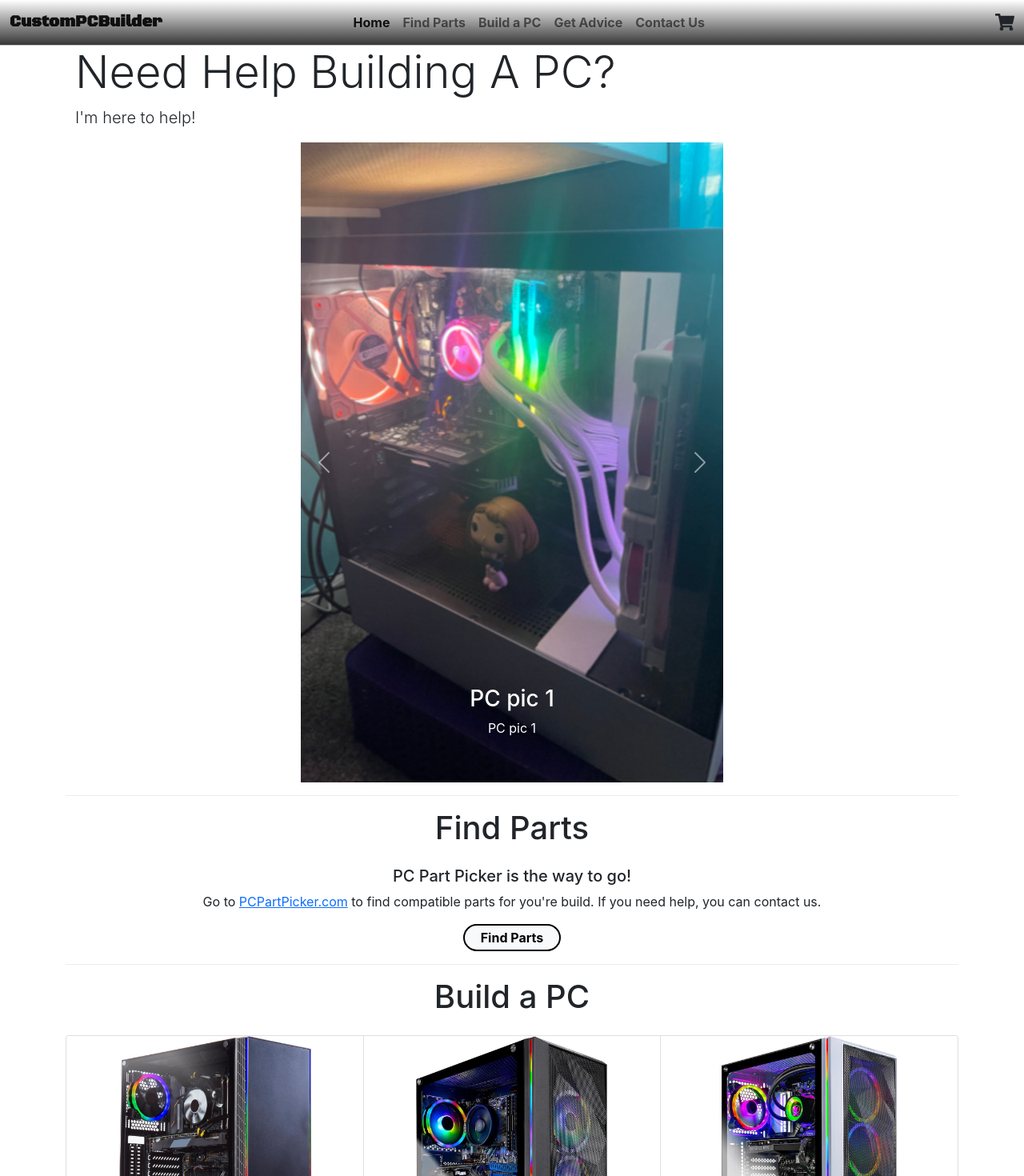
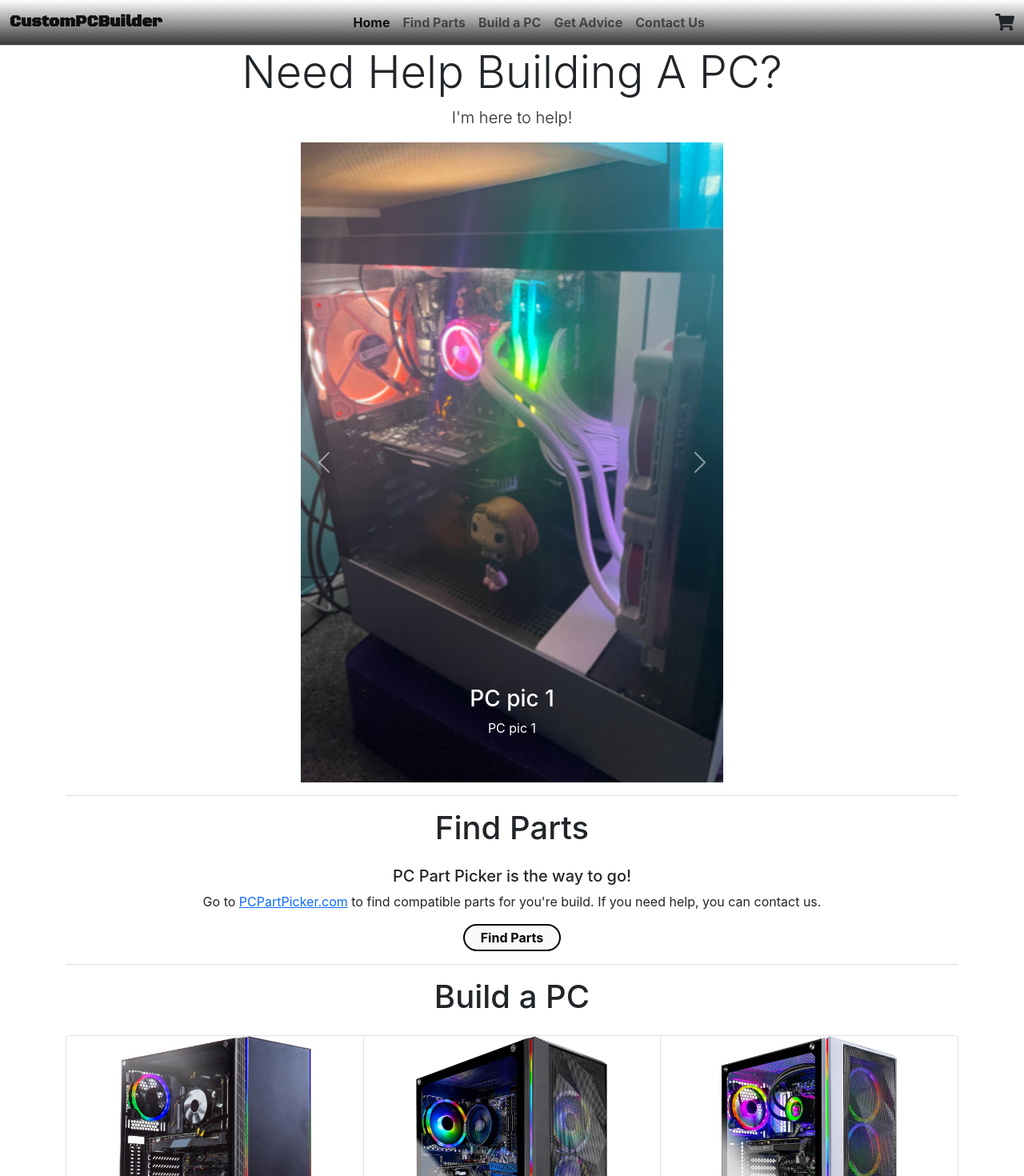
Before and after one commit to Keidusii/Portfolio-project, a React (Create React App) app: page / in a window 1280 px wide. Shown: the top 1470 px of the page at 80% size. Built offline with nearby package versions, Linux system fonts and the light colour scheme.

Commit message:
Style changes

```diff
--- a/src/App.css
+++ b/src/App.css
@@ -9,7 +9,7 @@
 }
 
 hr {
-    background-color: #b3b3b3;
+    background-color: #6b6b6b;
 }
 
 .navbar-brand {
--- a/src/App.js
+++ b/src/App.js
@@ -1,5 +1,4 @@
 import React, { Component } from 'react';
-
 import Main from './components/MainComponent';
 
 class App extends Component {
--- a/src/components/JumbotronComponent.js
+++ b/src/components/JumbotronComponent.js
@@ -39,8 +39,8 @@ function JumbotronComponent(props) {
        <div className="container">
             <Jumbotron fluid>
                 <Container fluid>
-                    <h4 className="display-4">Need Help Building A PC?</h4>
-                    <p className="lead">I'm here to help!</p>
+                    <h4 className="display-4 text-center">Need Help Building A PC?</h4>
+                    <p className="lead text-center">I'm here to help!</p>
                     <div className="row container mx-auto" id="carousel">
                         <Carousel
                             activeIndex={activeIndex}
```
